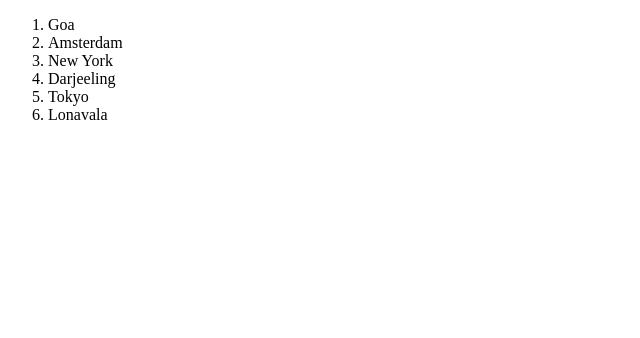
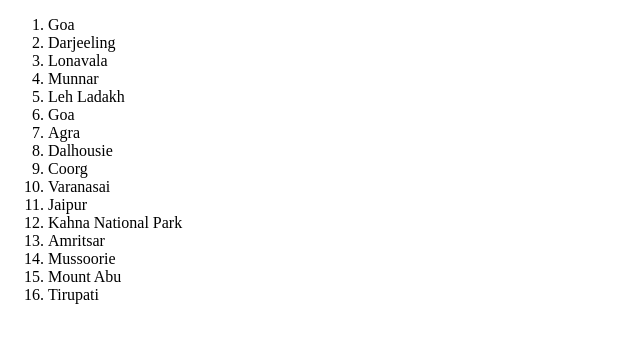
Before and after one commit to arun436/React-will-you-be-my-valentine---Holiday-List-React, a React app: page / in a window 1280 px wide. Shown: the top 338 px of the page, without its empty margins (0-640 px from the left). Built offline with nearby package versions, Linux system fonts and the light colour scheme.

Commit message:
added Indian cities

```diff
--- a/src/components/App.js
+++ b/src/components/App.js
@@ -37,41 +37,48 @@ class App extends Component {
   }
 
   render() {
-    var GoaBoolean = false;
-    var GoaCity = this.cityList.filter((item) => {
-      if(item.name === 'Goa' && GoaBoolean === false)
-      {
-        GoaBoolean = true;
-        return item.name === 'Goa';
-      }
-    });
-    var AmsterdamCity = this.cityList.filter((item) => {
-      return item.name === 'Amsterdam';
-    });
+    // var GoaBoolean = false;
+    // var GoaCity = this.cityList.filter((item) => {
+    //   if(item.name === 'Goa' && GoaBoolean === false)
+    //   {
+    //     GoaBoolean = true;
+    //     return item.name === 'Goa';
+    //   }
+    // });
+    // var AmsterdamCity = this.cityList.filter((item) => {
+    //   return item.name === 'Amsterdam';
+    // });
 
-    var NewYorkCity = this.cityList.filter((item) => {
-      return item.name === 'New York';
-    });
+    // var NewYorkCity = this.cityList.filter((item) => {
+    //   return item.name === 'New York';
+    // });
 
-    var DarjeelingCity = this.cityList.filter((item) => {
-      return item.name === 'Darjeeling';
-    })
+    // var DarjeelingCity = this.cityList.filter((item) => {
+    //   return item.name === 'Darjeeling';
+    // })
 
-    var TokyoCity = this.cityList.filter((item) => {
-      return item.name === 'Tokyo';
-    })
+    // var TokyoCity = this.cityList.filter((item) => {
+    //   return item.name === 'Tokyo';
+    // })
 
-    var LonavalaCity = this.cityList.filter((item) => {
-      return item.name === 'Lonavala';
-    })
+    // var LonavalaCity = this.cityList.filter((item) => {
+    //   return item.name === 'Lonavala';
+    // })
 
-    var newCityList = [...GoaCity,...AmsterdamCity,...NewYorkCity,...DarjeelingCity,...TokyoCity,...LonavalaCity];
+    // var newCityList = [...GoaCity,...AmsterdamCity,...NewYorkCity,...DarjeelingCity,...TokyoCity,...LonavalaCity];
+    // var ansCityList = [];
+    // ansCityList = this.cityList.filter((item) => {
+    //   if(item.country === 'India' && !ansCityList.includes(item.name))
+    //   {
+
+    //   }
+    // })
 
 
     return (
         <ol>
-          {newCityList.map((item, itemIndex) => (
-            <li key={`location${itemIndex+1}`}>{item.name}</li>
+          {this.cityList.filter(item => item.country === 'India').map((filteredItem,filteredItemIndex) => (
+            <li key={`location${filteredItemIndex+1}`}>{filteredItem.name}</li>
           ))}
         </ol>
     );
```
